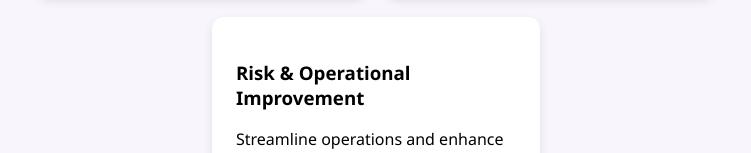
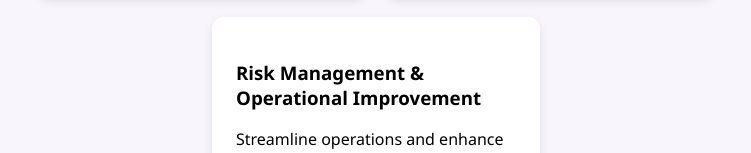
Before and after one commit to petrichorbambino/violetpegasus, a plain HTML site: page index.html in a window 1280 px wide. Shown: the part 1363-1516 px from the top of the page, without its empty margins (264-1015 px from the left). Drawn offline with nearby package versions, Linux system fonts and the light colour scheme.

Commit message:
index.html

```diff
--- a/index.html
+++ b/index.html
@@ -118,7 +118,7 @@
       <p>Build future-ready businesses with confidence.</p>
     </div>
     <div class="service-card">
-      <h3>Risk & Operational Improvement</h3>
+      <h3>Risk Management & Operational Improvement</h3>
       <p>Streamline operations and enhance resilience.</p>
     </div>
   </div>
```
